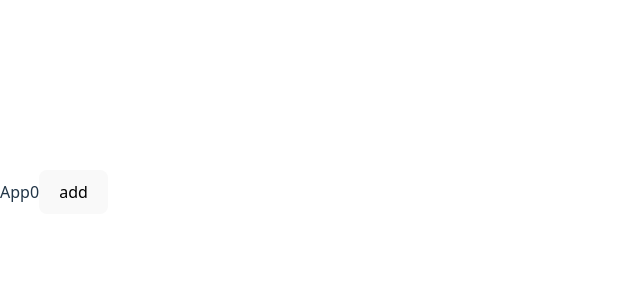
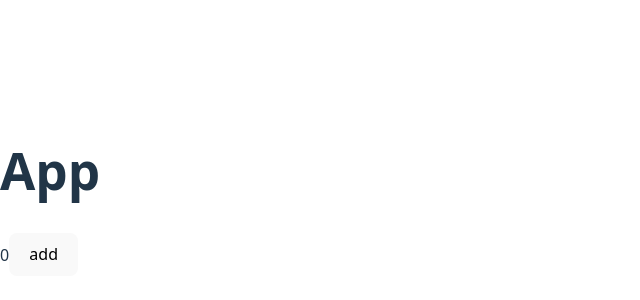
Before and after one commit to AmanTiwari83/Automation, a React (Vite) app: page / in a window 1280 px wide. Shown: the part 208-508 px from the top of the page, without its empty margins (0-640 px from the left). Built offline with nearby package versions, Linux system fonts and the light colour scheme.

Commit message:
added h1

```diff
--- a/src/App.jsx
+++ b/src/App.jsx
@@ -3,7 +3,8 @@ import { useState } from "react"
 const App = () => {
   const [count, setCount] = useState(0)
   return (
-    <div>App
+    <div>
+      <h1>App</h1>
       {count}
       <button onClick={() => setCount(count+1)}>add</button>
     </div>
```
